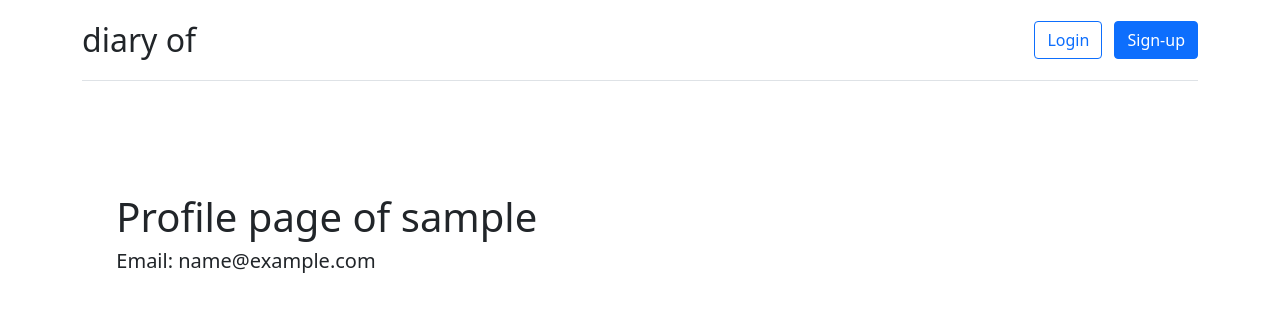
After one commit to alexander-eriksson-dev/diary, a Django app: a page that uses entries/templates/entries/base.html in a window 1280 px wide. The commit adds this page. Shown: the top 328 px of the page. Run offline with Django 3.2, Linux system fonts and the light colour scheme; tables that the repository leaves empty hold one stand-in row (values such as "Sample post").

Commit message:
Added a personal profile page

```diff
--- a/entries/templates/entries/base.html
+++ b/entries/templates/entries/base.html
@@ -23,7 +23,7 @@
 
         <div class="col-md-3 text-end">
           {% if request.user.is_authenticated %}
-          <a href="#"><button type="button" class="btn btn-outline-primary me-2">{{ request.user.username }}</button></a>
+          <a href="{% url 'user_profile' username=user.username %}"><button type="button" class="btn btn-outline-primary me-2">{{ request.user.username }}</button></a>
           <a href="{% url 'logout' %}"><button type="button" class="btn btn-danger">Logout</button></a>
           {% else %}
           <a href="/login"><button type="button" class="btn btn-outline-primary me-2">Login</button></a>
--- /dev/null
+++ b/entries/templates/entries/user_profile.html
@@ -0,0 +1,10 @@
+{% extends "entries/base.html" %}
+
+{% block content %}
+
+<div class="container py-5">
+  <h1>Profile page of {{ user.username }}</h1>
+  <h5>Email: {{ user.email }}</h5>
+</div>
+
+{% endblock %}
--- a/entries/urls.py
+++ b/entries/urls.py
@@ -45,5 +45,9 @@ urlpatterns = [
         views.logout_view,
         name="logout"
     ),
-
+    path(
+        "profile/<username>",
+        views.user_profile,
+        name="user_profile"
+        ),
 ]
--- a/entries/views.py
+++ b/entries/views.py
@@ -1,3 +1,4 @@
+from django.contrib.auth.models import User
 from django.shortcuts import redirect, render
 from django.urls import reverse_lazy
 from django.views.generic import (
@@ -69,6 +70,14 @@ class EntryDeleteView(LockedView, DeleteView):
         messages.success(self.request, self.success_message)
         return super().delete(request, *args, **kwargs)
 
+def user_profile(request, username):
+    user = User.objects.get(username=username)
+    context = {
+       "user": user
+    }
+
+    return render(request, 'entries/user_profile.html', context)
+
 def register_request(request):
 	if request.method == "POST":
 		form = NewUserForm(request.POST)
```
